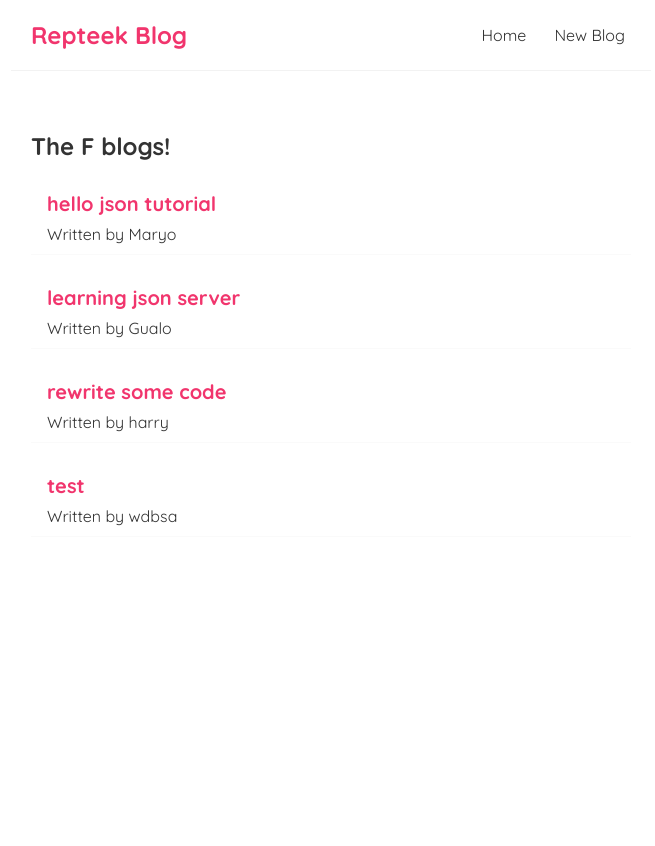
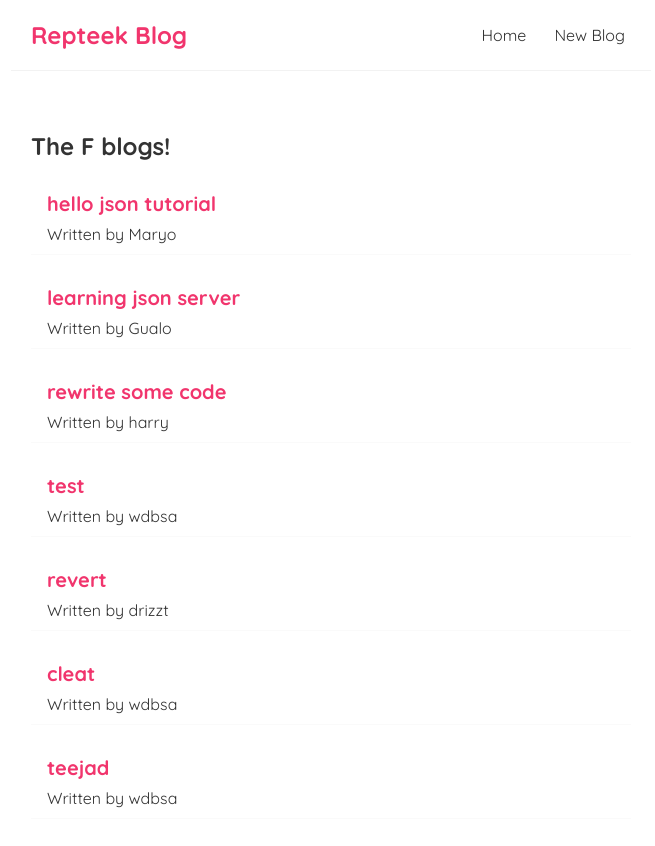
Before and after one commit to wdbsa/reactProjects, a React (Create React App) app: page / in a window 1280 px wide. Shown: the top 846 px of the page, without its empty margins (309-964 px from the left). Before the commit the page ends 800 px from the top, so only its background shows below. Built offline with nearby package versions, Linux system fonts and the light colour scheme; data requests are answered from the project's data file; the HTML template or start-up script is replaced by a standard one.

Commit message:
programmatic redirects

```diff
--- a/data/db.json
+++ b/data/db.json
@@ -23,6 +23,24 @@
       "body": "hello world",
       "author": "wdbsa",
       "id": 4
+    },
+    {
+      "title": "revert",
+      "body": "test",
+      "author": "drizzt",
+      "id": 5
+    },
+    {
+      "title": "cleat",
+      "body": "asd",
+      "author": "wdbsa",
+      "id": 6
+    },
+    {
+      "title": "teejad",
+      "body": "adsasd",
+      "author": "wdbsa",
+      "id": 7
     }
   ]
 }
--- a/src/Create.js
+++ b/src/Create.js
@@ -1,10 +1,12 @@
 import { useState } from "react";
+import { useHistory } from "react-router-dom";
 
 const Create = () => {
     const [title, setTitle] = useState('');
     const [body, setBody] = useState('');
     const [author, setAuthor] = useState('wdbsa');
     const [isPending, setIsPending] = useState(false);
+    const history = useHistory();
 
 
     const handleSubmit = (e) => {
@@ -21,7 +23,10 @@ const Create = () => {
         }).then(() => {
             console.log('new blog added');
             setIsPending(false);
+            //history.go(-1);
+            history.push('/');
         });
+
     }
 
     return (
```
